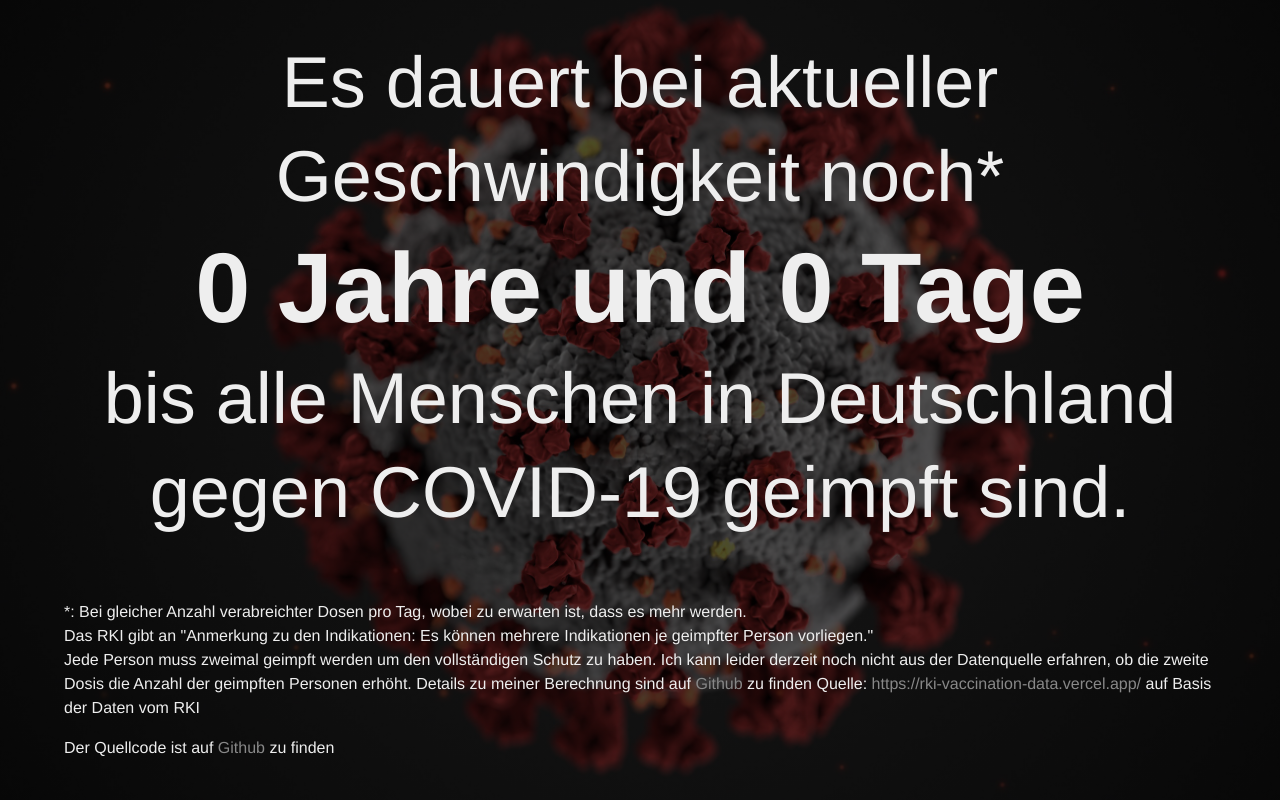
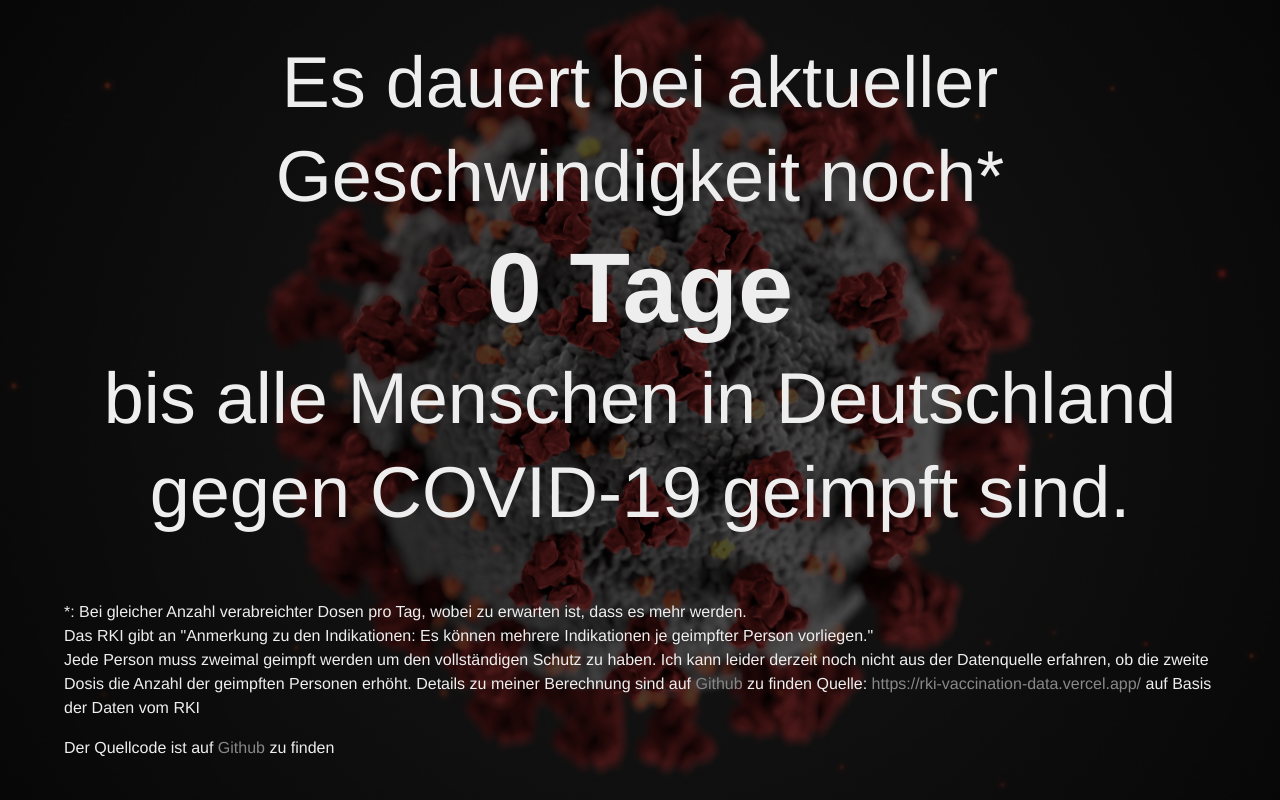
Before and after one commit to hennedo/fertiggespritzt.de, a Vue app: page / in a window 1280 px wide. Built offline with nearby package versions, Linux system fonts and the light colour scheme; no server answers.

Commit message:
fixed if to v-if

```diff
--- a/src/App.vue
+++ b/src/App.vue
@@ -3,7 +3,7 @@
     <main id="main">
       <h1 class="data">
         Es dauert bei aktueller Geschwindigkeit noch*<br />
-        <strong><span if="yearsRemaining">{{yearsRemaining}} Jahre und </span>{{daysRemaining}} Tage</strong><br />
+        <strong><span v-if="yearsRemaining">{{yearsRemaining}} Jahre und </span>{{daysRemaining}} Tage</strong><br />
         bis alle Menschen in Deutschland gegen COVID-19 geimpft sind.
       </h1>
     </main>
```
